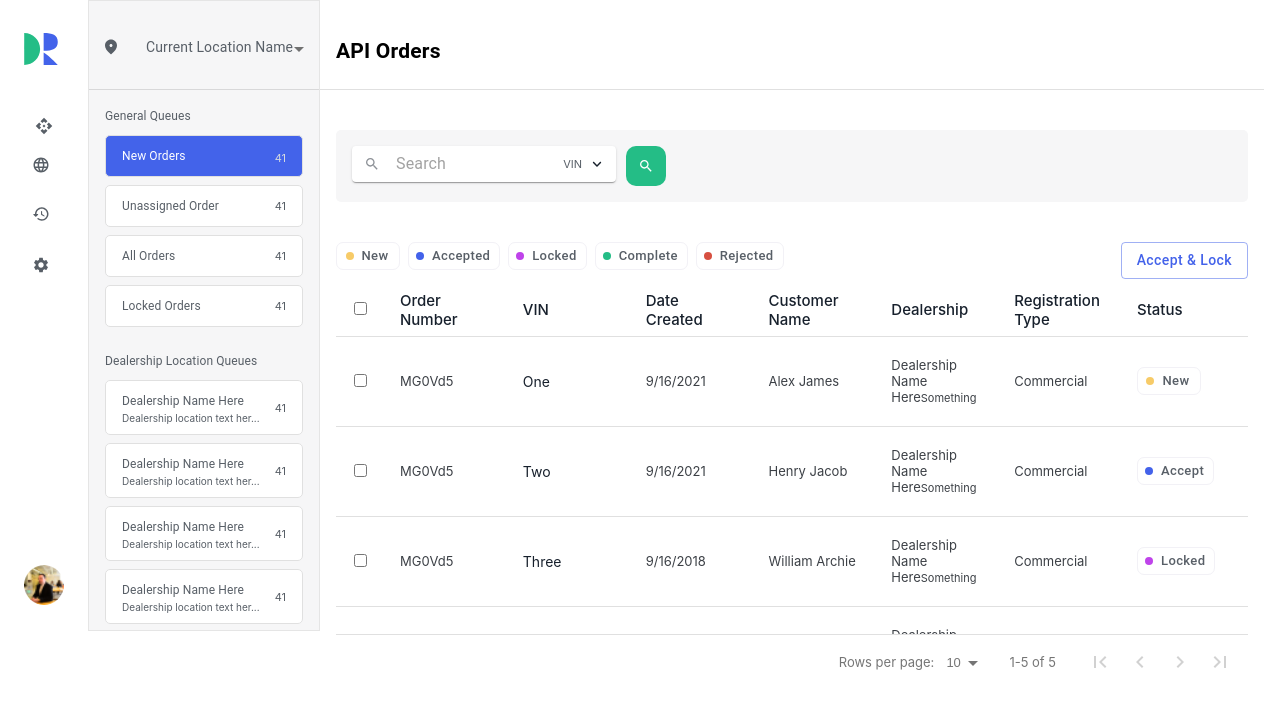
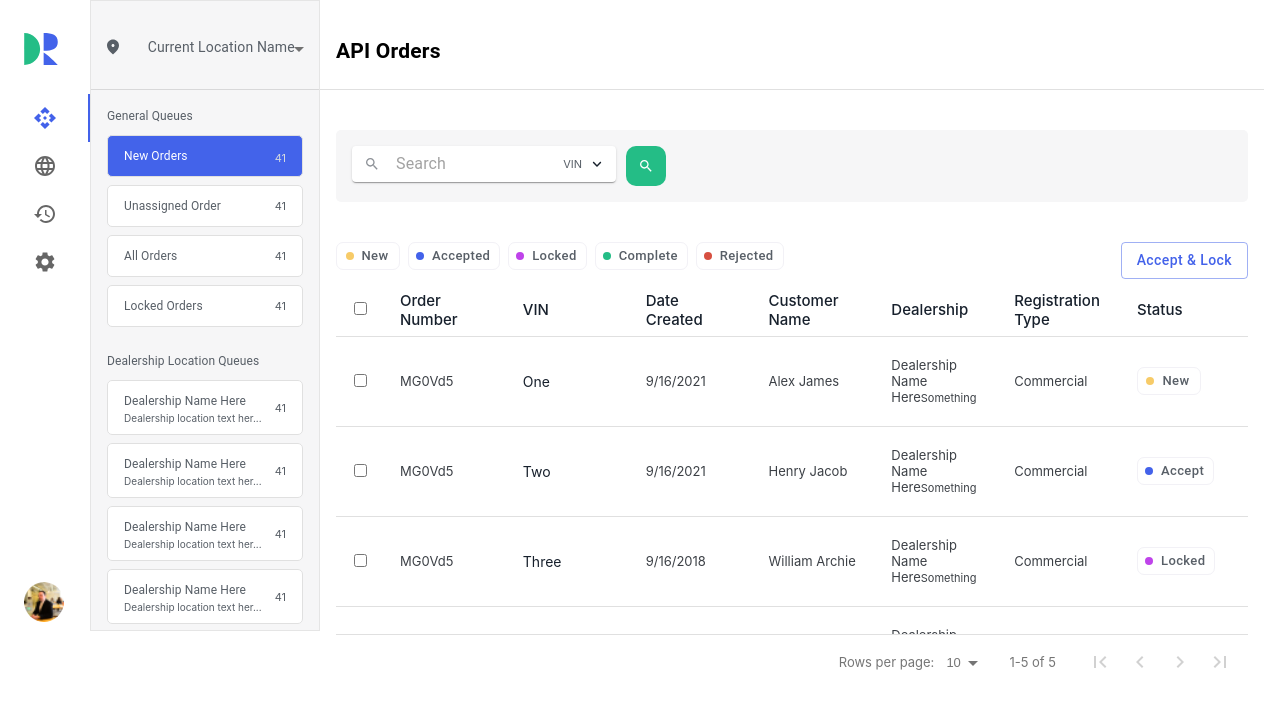
Before and after one commit to sadiq5566/dr-portal-mui-pagination, a React (Create React App) app: page / in a window 1280 px wide. Shown: the top 708 px of the page. Built offline with nearby package versions, Linux system fonts and the light colour scheme.

Commit message:
add tabs and active this tabs on siderBarIcon file

```diff
--- a/src/Components/OrderDetailPage/Orders.tsx
+++ b/src/Components/OrderDetailPage/Orders.tsx
@@ -77,8 +77,8 @@ const Orders: React.FC<IProps> = ({ order }) => {
           <Box>
             <Typography variant="body2" className={classes.order}>
               Order #: 124541
-              <Box className={classes.accepted} ml={2} px={1}></Box>
             </Typography>
+            <Box className={classes.accepted} ml={2} px={1}></Box>
           </Box>
           <Box sx={{ display: "flex", alignItems: "center" }}>
             <>
--- a/src/Components/OrdersStatus/SiderBarIcon.tsx
+++ b/src/Components/OrdersStatus/SiderBarIcon.tsx
@@ -1,13 +1,13 @@
 import React from "react";
-import { Stack, Box } from "@mui/material";
+import { Stack, Box, Tabs, Tab } from "@mui/material";
 import LogoSvg from "../../Assets/svgs/LogoSvg";
-import StarIcon from "../../Assets/svgs/StarIcon";
-import WorldIcon from "../../Assets/svgs/WorldIcon";
-import HistoryIcon from "../../Assets/svgs/HistoryIcon";
-import SettingIcon from "../../Assets/svgs/SettingIcon";
+import ApiIcon from "@mui/icons-material/Api";
+import LanguageIcon from "@mui/icons-material/Language";
+import HistoryIcon from "@mui/icons-material/History";
+import SettingsIcon from "@mui/icons-material/Settings";
 import Modal from "../Modal/index";
 import { makeStyles } from "@mui/styles";
-import { Link } from "react-router-dom";
+import { useLocation, Link } from "react-router-dom";
 const useStyles = makeStyles({
   mainBox: {
     cursor: "pointer"
@@ -15,28 +15,42 @@ const useStyles = makeStyles({
 });
 const SideBarIcon = () => {
   const classes = useStyles();
+  const location = useLocation();
+  const values = ["/", "/orderdetails/1"];
+
   return (
     <Box>
       <Stack spacing={2} px={3} pt={4}>
         <Box pb={3} className={classes.mainBox}>
           <LogoSvg />
         </Box>
-        <Link to="/">
-          <Box className={classes.mainBox}>
-            <StarIcon />
-          </Box>
-        </Link>
-        <Box className={classes.mainBox}>
-          <WorldIcon />
-        </Box>
-        <Link to="/orderdetails/1">
-          <Box className={classes.mainBox}>
-            <HistoryIcon />
-          </Box>
-        </Link>
-        <Box className={classes.mainBox}>
-          <SettingIcon />
-        </Box>
+      </Stack>
+      <Tabs
+        value={location.pathname !== "/" ? location.pathname : "/"}
+        aria-label="icon tabs example"
+        orientation="vertical"
+      >
+        <Tab
+          icon={<ApiIcon />}
+          value={values[0]}
+          aria-label="Star"
+          component={Link}
+          to="/"
+        />
+
+        <Tab icon={<LanguageIcon />} aria-label="World" value />
+
+        <Tab
+          icon={<HistoryIcon />}
+          aria-label="History"
+          component={Link}
+          value={values[1]}
+          to="/orderdetails/1"
+        />
+
+        <Tab icon={<SettingsIcon />} aria-label="Setting" value />
+      </Tabs>
+      <Stack spacing={2} px={3} pt={4}>
         <Box pt={33}>
           <Modal />
         </Box>
```
